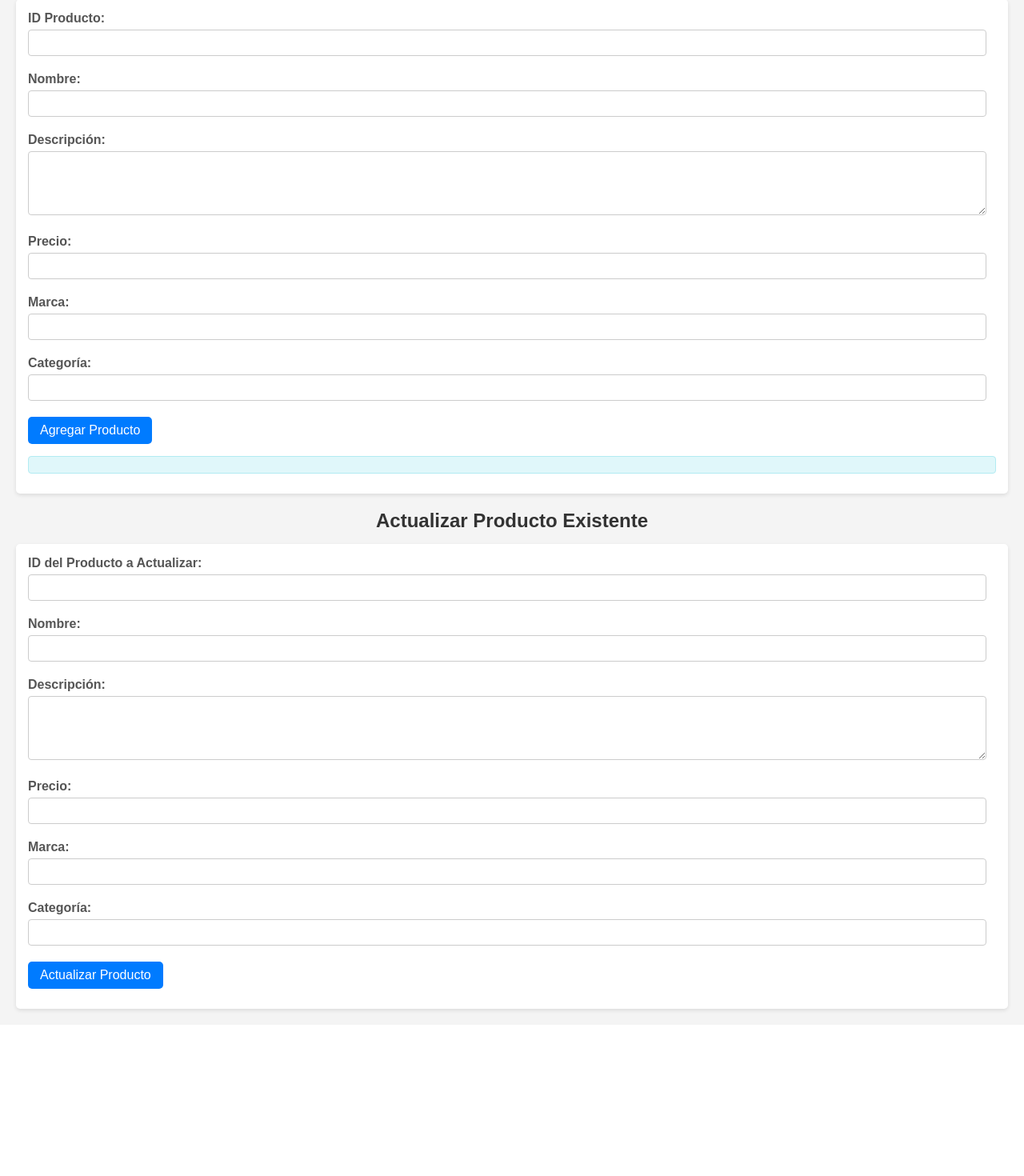
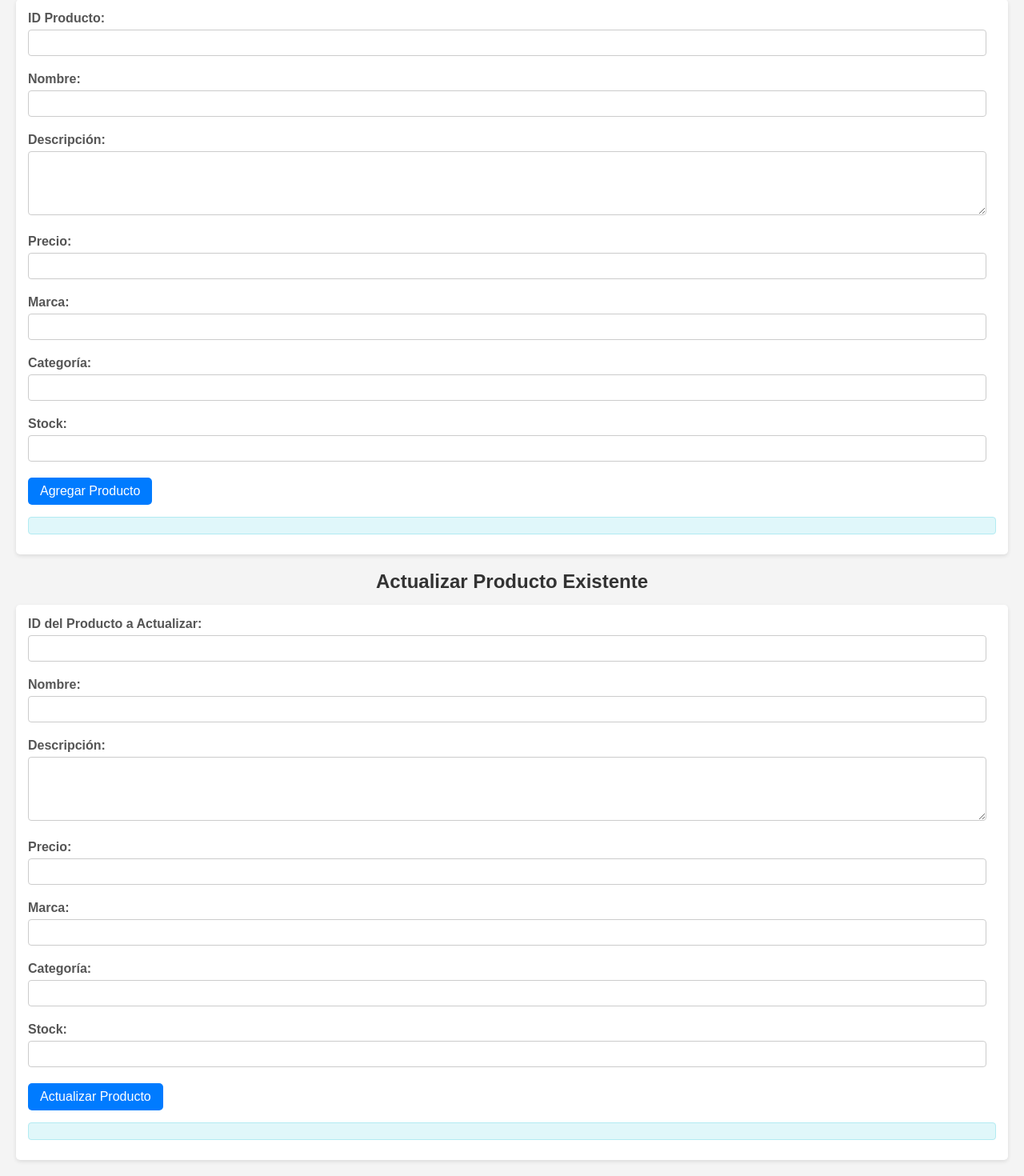
Before and after one commit to Yisus2328/integracion, a Django app: page /agregar_producto/ in a window 1280 px wide. Shown: the part 74-1544 px from the top of the page at 80% size. Before the commit the page ends 1341 px from the top, so only its background shows below. Run offline with Django 5.2, Linux system fonts and the light colour scheme.

Commit message:
api lista, stock agregado a la bd

```diff
--- a/tienda/Static/js/productos.js
+++ b/tienda/Static/js/productos.js
@@ -39,7 +39,7 @@ async function actualizarProducto() {
     const idActualizar = document.getElementById('id_actualizar').value;
 
     if (!idActualizar) {
-        document.getElementById('mensaje-actualizar').textContent = 'Por favor, ingresa el ID del producto a actualizar.';
+        document.getElementById('mensajeAgregar').textContent = 'Por favor, ingresa el ID del producto a actualizar.';
         return;
     }
 
@@ -66,7 +66,7 @@ async function actualizarProducto() {
         });
 
         const result = await response.json();
-        document.getElementById('mensaje-actualizar').textContent = result.mensaje || result.detail || response.statusText;
+        document.getElementById('mensajeAgregar').textContent = result.mensaje || result.detail || response.statusText;
 
         if (response.ok) {
             document.getElementById('actualizarProductoForm').reset(); // Limpiar el formulario en caso de éxito
@@ -76,7 +76,7 @@ async function actualizarProducto() {
 
     } catch (error) {
         console.error('Error de conexión:', error);
-        document.getElementById('mensaje-actualizar').textContent = 'Error de conexión con la API al intentar actualizar.';
+        document.getElementById('mensajeAgregar').textContent = 'Error de conexión con la API al intentar actualizar.';
     }
 }
 
--- a/tienda/Templates/agregar_producto.html
+++ b/tienda/Templates/agregar_producto.html
@@ -33,6 +33,10 @@
         <label for="categoria">Categoría:</label>
         <input type="text" id="categoria" name="categoria" required>
     </div>
+    <div>
+        <label for="stock">Stock:</label>
+        <input type="number" id="stock" name="stock" required>
+    </div>
     <button type="button" onclick="enviarProducto()">Agregar Producto</button>
     <div id="mensaje-agregar"></div>
     </form>
@@ -64,8 +68,12 @@
         <label for="categoria_actualizar">Categoría:</label>
         <input type="text" id="categoria_actualizar" name="categoria_actualizar">
     </div>
+    <div>
+        <label for="stock_actualizar">Stock:</label>
+        <input type="number" id="stock_actualizar" name="stock_actualizar">
+    </div>
     <button type="button" onclick="actualizarProducto()">Actualizar Producto</button>
-        <div id="mensaje-actualizar"></div>
+    <div id="mensajeAgregar"></div>
     </form>
 
     <script src="{% static 'js/productos.js' %}"></script>
--- a/tienda/models.py
+++ b/tienda/models.py
@@ -28,6 +28,7 @@ class Producto(models.Model):
     precio = models.IntegerField()
     marca = models.CharField(max_length=50)
     categoria = models.CharField(max_length=50)
+    stock = models.IntegerField(default=0)
 
     class Meta:
         db_table = 'PRODUCTO'
```
Also changed, not shown: tienda/Static/css/productos.css (line endings or trailing spaces), tienda/migrations/0002_producto_stock.py (added). Lines whose indentation alone changed are shown as unchanged.
